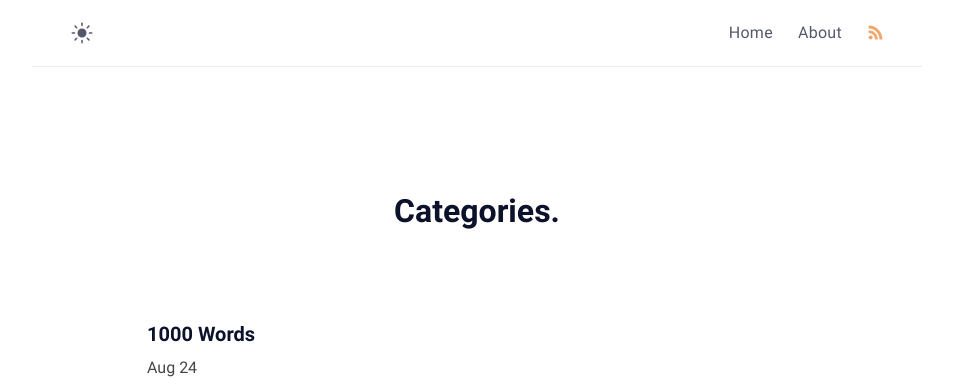
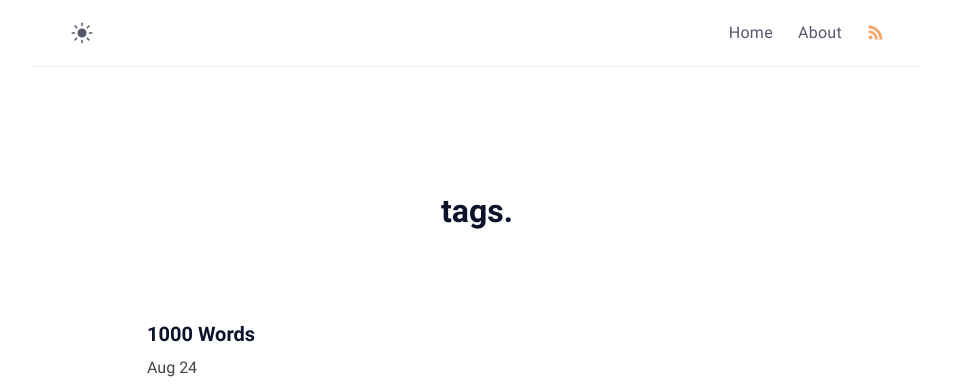
Before and after one commit to manassadasivuni/dg, a Jekyll site: the page built from tags.md, in a window 1280 px wide. Shown: the top 388 px of the page, without its empty margins (163-1116 px from the left). Built offline with Jekyll 4.4.1, drawn with Linux system fonts in a browser that asks for light colours.

Commit message:
Changed categories back to tags

```diff
--- a/categories.md
+++ b/tags.md
@@ -1,6 +1,6 @@
 ---
-title: Categories
-permalink: /categories/
+title: tags
+permalink: /tags/
 layout: page
 ---
 
```
Also changed, not shown: 2 other files.
